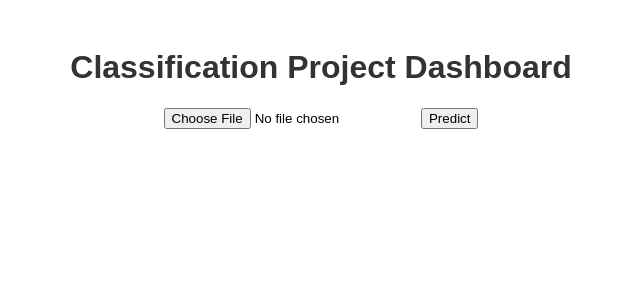
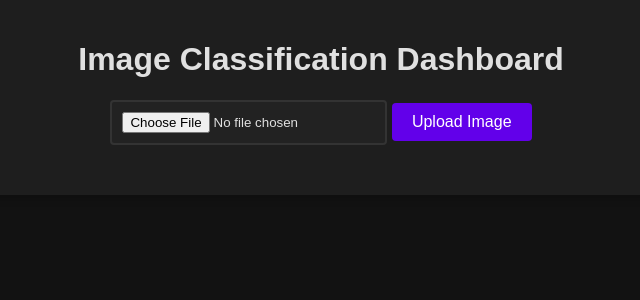
Before and after one commit to Donya-Jafari/FoodClassificationDashboard, a Flask app: page / in a window 1280 px wide. Shown: the top 300 px of the page, without its empty margins (319-959 px from the left). Run offline with Flask 3, Linux system fonts and the light colour scheme.

Commit message:
coolerUI

```diff
--- a/app.py
+++ b/app.py
@@ -38,8 +38,11 @@ def index():
 def predict_image():
     file = request.files['file']
     if file:
+        img_path = os.path.join('static', 'uploaded_image.jpg')
         image = Image.open(io.BytesIO(file.read()))
-        input_data = preprocess_input(image)
+        image.save(img_path)
+
+        input_data = preprocess_input(np.array(image))
         result = process_prediction(input_data)
         prediction = x['train'].features['label'].names[result[0]]
         return render_template('index.html', prediction=prediction)
--- a/static/style.css
+++ b/static/style.css
@@ -1,5 +1,11 @@
+/* static/styles.css */
+
 body {
     font-family: Arial, sans-serif;
+    background-color: #121212;
+    color: #e0e0e0;
+    margin: 0;
+    padding: 0;
 }
 
 .container {
@@ -7,12 +13,49 @@ body {
     margin: 0 auto;
     padding: 20px;
     text-align: center;
+    background-color: #1e1e1e;
+    border-radius: 8px;
+    box-shadow: 0 4px 8px rgba(0, 0, 0, 0.2);
 }
 
 h1 {
-    color: #333;
+    color: #e0e0e0;
+}
+
+form {
+    margin-bottom: 20px;
+}
+
+input[type="file"] {
+    margin-bottom: 10px;
+    padding: 10px;
+    border: 2px solid #333;
+    border-radius: 4px;
+    background-color: #222;
+    color: #e0e0e0;
+}
+
+button {
+    padding: 10px 20px;
+    border: none;
+    border-radius: 4px;
+    background-color: #6200ea;
+    color: #fff;
+    cursor: pointer;
+    font-size: 16px;
+}
+
+button:hover {
+    background-color: #3700b3;
 }
 
 .result {
     margin-top: 20px;
 }
+
+img {
+    max-width: 100%;
+    height: auto;
+    border-radius: 8px;
+    margin-top: 20px;
+}
--- a/templates/index.html
+++ b/templates/index.html
@@ -1,20 +1,25 @@
 <!DOCTYPE html>
-<html>
+<html lang="en">
 <head>
-    <title>Classification Project Dashboard</title>
+    <meta charset="UTF-8">
+    <meta name="viewport" content="width=device-width, initial-scale=1.0">
+    <title>Image Classification</title>
     <link rel="stylesheet" href="{{ url_for('static', filename='style.css') }}">
 </head>
 <body>
     <div class="container">
-        <h1>Classification Project Dashboard</h1>
+        <h1>Image Classification Dashboard</h1>
         <form action="/predict" method="post" enctype="multipart/form-data">
             <input type="file" name="file" accept="image/*" required>
-            <button type="submit">Predict</button>
+            <button type="submit">Upload Image</button>
         </form>
+
         {% if prediction %}
-        <div class="result">
-            <h2>Prediction: {{ prediction }}</h2>
-        </div>
+            <div class="result">
+                <h2>Prediction</h2>
+                <p>{{ prediction }}</p>
+                <img id="uploaded-image" src="{{ url_for('static', filename='uploaded_image.jpg') }}" alt="Uploaded Image">
+            </div>
         {% endif %}
     </div>
 </body>
```
